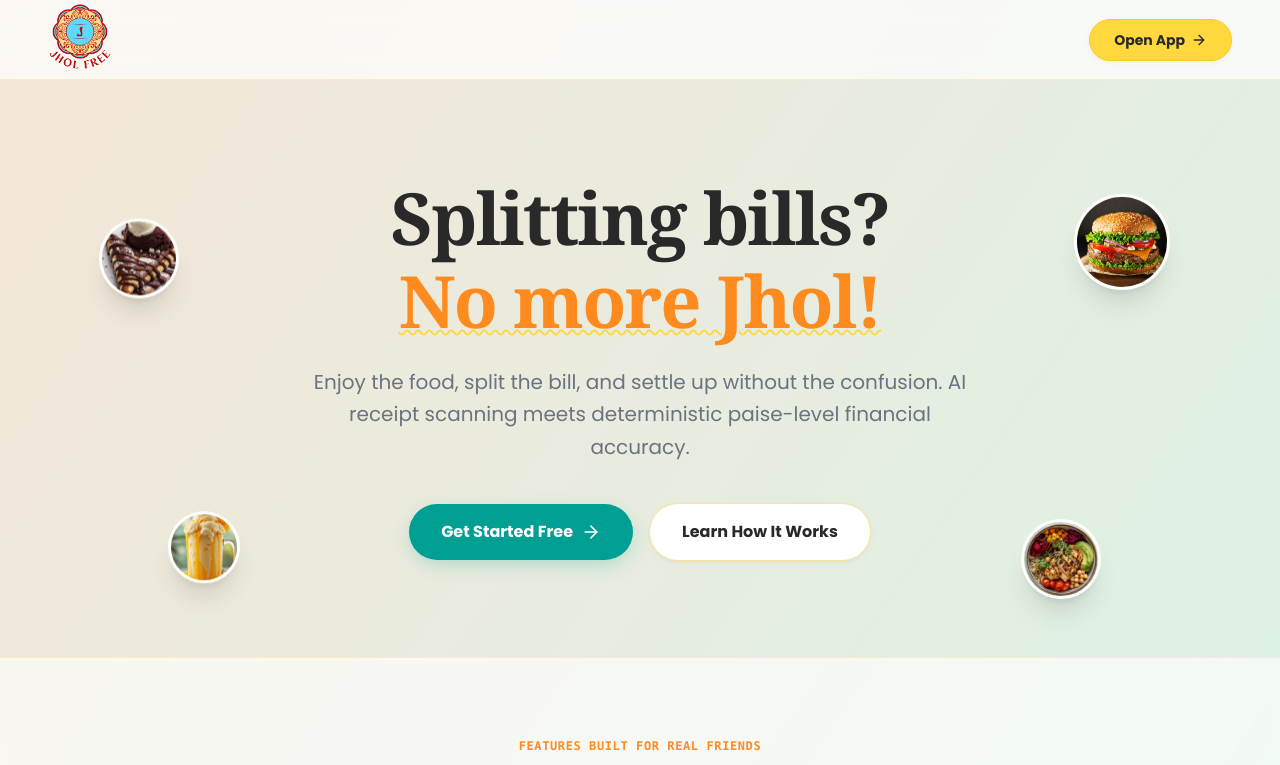
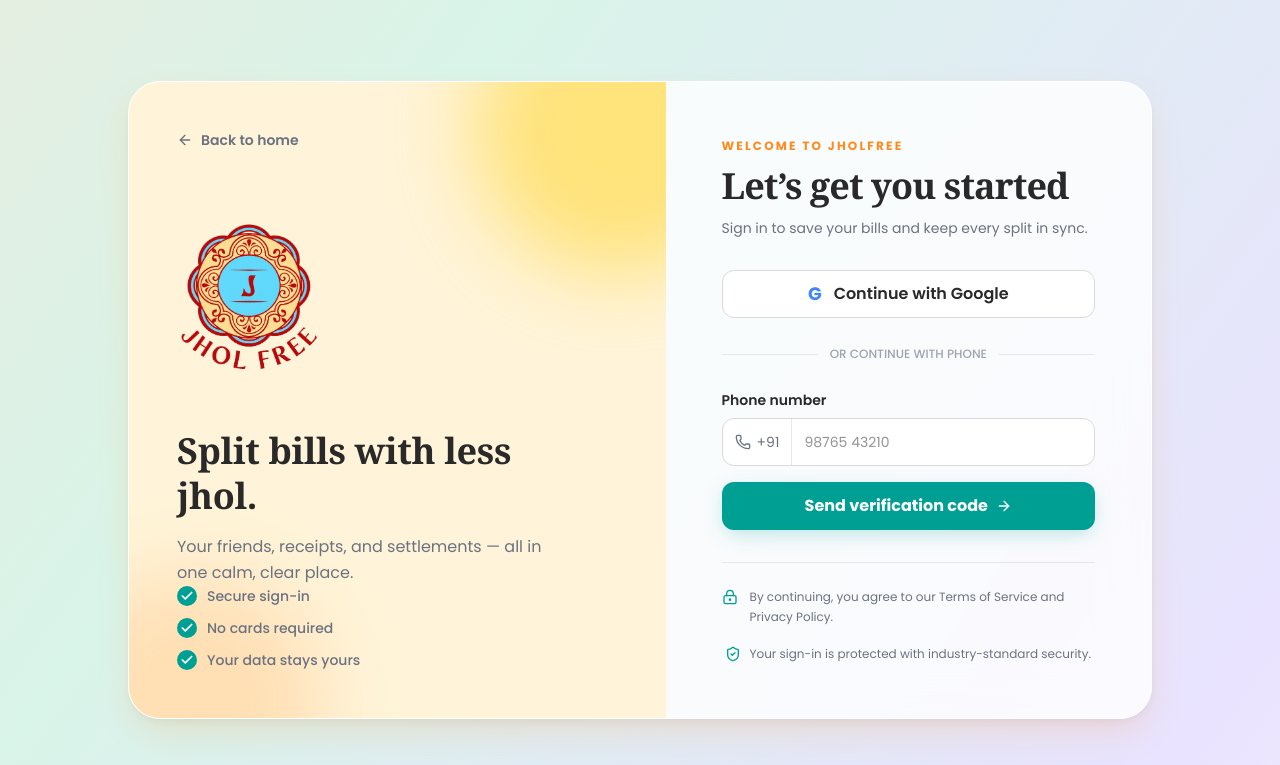
Before and after one commit to Parima15-creator/The_Last_Commit_ACM-, a React (Vite) app: page /auth in a window 1280 px wide. Before the commit this address led to /. Shown: the top 765 px of the page. Built offline with nearby package versions, Linux system fonts and the light colour scheme; no server answers.

Commit message:
Added authentication

```diff
--- a/src/App.jsx
+++ b/src/App.jsx
@@ -4,6 +4,7 @@ import { AppProvider } from './context/AppContext.jsx';
 
 import { MainLayout } from './layouts/MainLayout.jsx';
 import { LandingPage } from './pages/LandingPage.jsx';
+import { AuthPage } from './pages/AuthPage.jsx';
 import { DashboardPage } from './pages/DashboardPage.jsx';
 import { BillsPage } from './pages/BillsPage.jsx';
 import { CreateBillPage } from './pages/CreateBillPage.jsx';
@@ -20,6 +21,7 @@ export default function App() {
         <Routes>
           {/* Landing Page */}
           <Route path="/" element={<LandingPage />} />
+          <Route path="/auth" element={<AuthPage />} />
 
           {/* App Sections inside MainLayout */}
           <Route element={<MainLayout />}>
--- /dev/null
+++ b/src/pages/AuthPage.jsx
@@ -0,0 +1,185 @@
+import React, { useState } from 'react';
+import { Link, useNavigate } from 'react-router-dom';
+import {
+  ArrowLeft,
+  ArrowRight,
+  Check,
+  ChevronLeft,
+  LockKeyhole,
+  Phone,
+  ShieldCheck,
+} from 'lucide-react';
+
+export function AuthPage() {
+  const navigate = useNavigate();
+  const [mode, setMode] = useState('phone');
+  const [phone, setPhone] = useState('');
+  const [otp, setOtp] = useState('');
+  const [otpSent, setOtpSent] = useState(false);
+  const [isSigningIn, setIsSigningIn] = useState(false);
+  const [error, setError] = useState('');
+
+  const continueToApp = () => {
+    setIsSigningIn(true);
+    window.setTimeout(() => navigate('/dashboard'), 450);
+  };
+
+  const handleSendOtp = (event) => {
+    event.preventDefault();
+    const digits = phone.replace(/\D/g, '');
+
+    if (digits.length < 10) {
+      setError('Enter a valid 10-digit phone number.');
+      return;
+    }
+
+    setError('');
+    setOtpSent(true);
+  };
+
+  const handleVerifyOtp = (event) => {
+    event.preventDefault();
+    if (otp.replace(/\D/g, '').length !== 6) {
+      setError('Enter the 6-digit code sent to your phone.');
+      return;
+    }
+    setError('');
+    continueToApp();
+  };
+
+  const selectPhoneMode = () => {
+    setMode('phone');
+    setError('');
+  };
+
+  return (
+    <main className="min-h-screen animated-page-gradient text-[#292929] flex items-center justify-center px-4 py-8 sm:px-6">
+      <div className="w-full max-w-5xl grid lg:grid-cols-[1.05fr_0.95fr] bg-white/80 backdrop-blur-xl rounded-[2rem] border border-white shadow-warm-lg overflow-hidden">
+        <section className="hidden lg:flex relative flex-col justify-between bg-[#FFF4D9] p-12 overflow-hidden">
+          <div className="absolute -top-24 -right-24 w-72 h-72 rounded-full bg-[#FFD83D]/60 blur-2xl" />
+          <div className="absolute -bottom-28 -left-16 w-64 h-64 rounded-full bg-[#FF8A1E]/20 blur-2xl" />
+
+          <div className="relative z-10">
+            <Link to="/" className="inline-flex items-center gap-2 text-sm font-semibold text-[#6B7280] hover:text-[#292929] transition-colors">
+              <ArrowLeft className="w-4 h-4" />
+              Back to home
+            </Link>
+            <img src="/jholfree-logo.png" alt="JholFree" className="w-36 h-auto mt-16" />
+            <h1 className="font-serif text-4xl font-bold leading-tight mt-10 max-w-sm">
+              Split bills with less jhol.
+            </h1>
+            <p className="text-[#6B7280] leading-relaxed mt-4 max-w-sm">
+              Your friends, receipts, and settlements — all in one calm, clear place.
+            </p>
+          </div>
+
+          <div className="relative z-10 space-y-3 text-sm font-medium text-[#6B7280]">
+            {['Secure sign-in', 'No cards required', 'Your data stays yours'].map((item) => (
+              <div key={item} className="flex items-center gap-2.5">
+                <span className="w-5 h-5 rounded-full bg-[#009F93] text-white flex items-center justify-center">
+                  <Check className="w-3.5 h-3.5" strokeWidth={3} />
+                </span>
+                {item}
+              </div>
+            ))}
+          </div>
+        </section>
+
+        <section className="p-6 sm:p-10 lg:p-14">
+          <div className="flex items-center justify-between lg:hidden mb-10">
+            <Link to="/" className="p-2 -ml-2 rounded-full hover:bg-[#FFF4D9]" aria-label="Back to home">
+              <ChevronLeft className="w-5 h-5" />
+            </Link>
+            <img src="/jholfree-logo.png" alt="JholFree" className="w-28 h-auto" />
+            <span className="w-9" />
+          </div>
+
+          <div className="max-w-md mx-auto">
+            <div className="mb-8">
+              <p className="text-xs font-bold uppercase tracking-[0.18em] text-[#FF8A1E] mb-3">Welcome to JholFree</p>
+              <h2 className="font-serif text-3xl sm:text-4xl font-bold tracking-tight">Let’s get you started</h2>
+              <p className="text-sm text-[#6B7280] mt-3">Sign in to save your bills and keep every split in sync.</p>
+            </div>
+
+            <button
+              type="button"
+              onClick={continueToApp}
+              disabled={isSigningIn}
+              className="w-full h-12 rounded-xl border border-[#D9D9D9] bg-white hover:bg-[#FAFAFA] text-[#292929] font-semibold flex items-center justify-center gap-3 transition-colors disabled:opacity-60"
+            >
+              <span className="font-bold text-lg text-[#4285F4]">G</span>
+              {isSigningIn ? 'Connecting…' : 'Continue with Google'}
+            </button>
+
+            <div className="flex items-center gap-3 my-7">
+              <div className="h-px flex-1 bg-[#E5E7EB]" />
+              <span className="text-xs text-[#9CA3AF] font-medium">OR CONTINUE WITH PHONE</span>
+              <div className="h-px flex-1 bg-[#E5E7EB]" />
+            </div>
+
+            {!otpSent ? (
+              <form onSubmit={handleSendOtp}>
+                <label htmlFor="phone" className="block text-sm font-semibold mb-2">Phone number</label>
+                <div className="flex h-12 rounded-xl border border-[#D9D9D9] bg-white overflow-hidden focus-within:border-[#009F93] focus-within:ring-4 focus-within:ring-[#009F93]/10">
+                  <span className="px-3 flex items-center gap-1.5 text-sm text-[#6B7280] border-r border-[#E5E7EB]">
+                    <Phone className="w-4 h-4" />
+                    +91
+                  </span>
+                  <input
+                    id="phone"
+                    type="tel"
+                    inputMode="numeric"
+                    autoComplete="tel"
+                    value={phone}
+                    onChange={(event) => setPhone(event.target.value)}
+                    placeholder="98765 43210"
+                    className="min-w-0 flex-1 px-3 outline-none text-sm"
+                  />
+                </div>
+                <button type="submit" className="w-full h-12 mt-4 rounded-xl bg-[#009F93] hover:bg-[#00847A] text-white font-bold flex items-center justify-center gap-2 shadow-teal transition-all active:scale-[.99]">
+                  Send verification code
+                  <ArrowRight className="w-4 h-4" />
+                </button>
+              </form>
+            ) : (
+              <form onSubmit={handleVerifyOtp}>
+                <button type="button" onClick={() => setOtpSent(false)} className="text-sm text-[#009F93] font-semibold hover:underline mb-4">
+                  <span className="inline-flex items-center gap-1"><ChevronLeft className="w-4 h-4" /> Change number</span>
+                </button>
+                <label htmlFor="otp" className="block text-sm font-semibold mb-2">Enter verification code</label>
+                <input
+                  id="otp"
+                  type="text"
+                  inputMode="numeric"
+                  autoComplete="one-time-code"
+                  maxLength={6}
+                  value={otp}
+                  onChange={(event) => setOtp(event.target.value.replace(/\D/g, ''))}
+                  placeholder="••••••"
+                  className="w-full h-12 rounded-xl border border-[#D9D9D9] bg-white px-4 text-center tracking-[0.45em] text-lg outline-none focus:border-[#009F93] focus:ring-4 focus:ring-[#009F93]/10"
+                />
+                <p className="text-xs text-[#6B7280] mt-2">We sent a 6-digit code to +91 {phone}.</p>
+                <button type="submit" className="w-full h-12 mt-4 rounded-xl bg-[#009F93] hover:bg-[#00847A] text-white font-bold flex items-center justify-center gap-2 shadow-teal transition-all active:scale-[.99]">
+                  Verify and continue
+                  <ArrowRight className="w-4 h-4" />
+                </button>
+              </form>
+            )}
+
+            {error && <p className="mt-3 text-sm text-red-600" role="alert">{error}</p>}
+
+            <div className="mt-8 pt-6 border-t border-[#E5E7EB] flex items-start gap-3 text-xs text-[#6B7280] leading-relaxed">
+              <LockKeyhole className="w-4 h-4 shrink-0 text-[#009F93] mt-0.5" />
+              <span>By continuing, you agree to our Terms of Service and Privacy Policy.</span>
+            </div>
+
+            <div className="mt-5 flex items-center justify-center gap-2 text-xs text-[#6B7280]">
+              <ShieldCheck className="w-4 h-4 text-[#009F93]" />
+              Your sign-in is protected with industry-standard security.
+            </div>
+          </div>
+        </section>
+      </div>
+    </main>
+  );
+}
--- a/src/pages/LandingPage.jsx
+++ b/src/pages/LandingPage.jsx
@@ -38,7 +38,7 @@ export function LandingPage() {
         <div className="flex items-center gap-4">
 
           <Link
-            to="/dashboard"
+            to="/auth"
             className="px-6 py-2.5 rounded-full bg-[#FFD83D] hover:bg-[#FFC928] text-[#292929] font-bold text-sm shadow-warm-sm transition-all border border-[#FFC928] active:scale-95 cursor-pointer flex items-center gap-1.5"
           >
             <span>Open App</span>
@@ -68,7 +68,7 @@ export function LandingPage() {
         {/* Action Buttons */}
         <div className="flex flex-col sm:flex-row items-center gap-4 w-full sm:w-auto">
           <Link
-            to="/dashboard"
+            to="/auth"
             className="w-full sm:w-auto px-8 py-4 rounded-full bg-[#009F93] hover:bg-[#00847A] text-white font-bold text-base shadow-teal transition-all active:scale-95 cursor-pointer flex items-center justify-center gap-2"
           >
             <span>Get Started Free</span>
```
